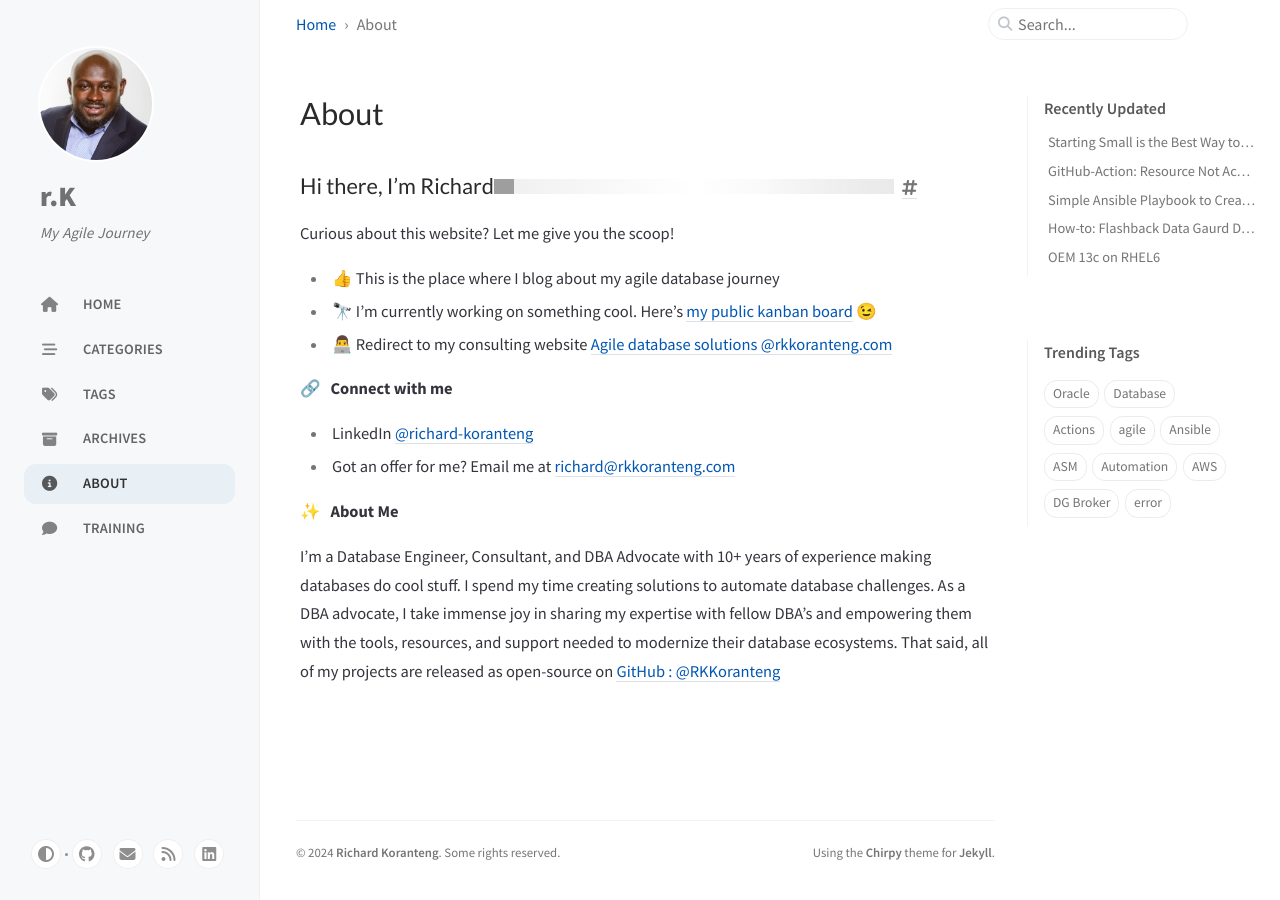
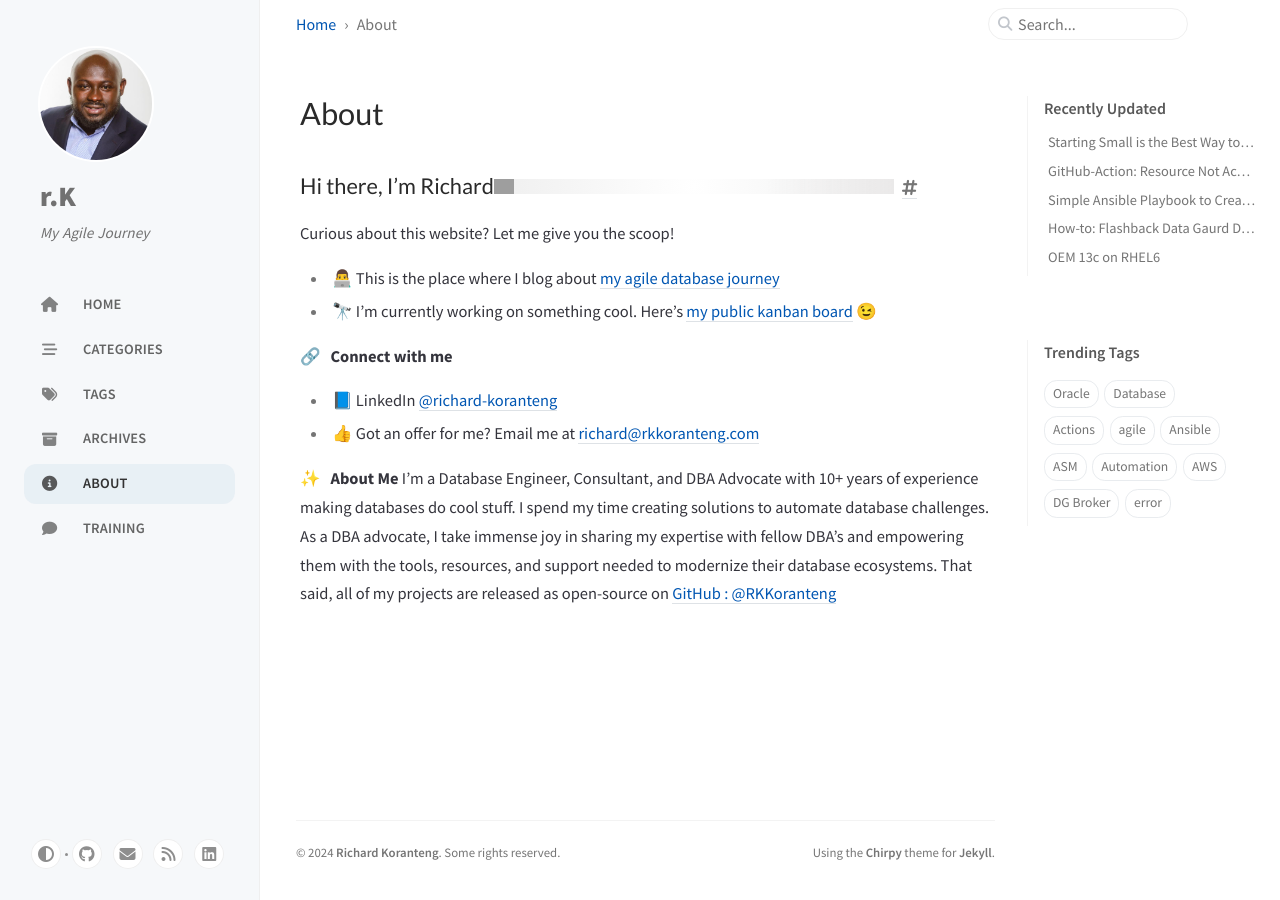
Before and after one commit to RKKoranteng/blog, a Jekyll site: the page built from _tabs/about.md, in a window 1280 px wide. Built offline with Jekyll 4.4.1, drawn with Linux system fonts in a browser that asks for light colours; cached includes are drawn as plain includes; grey boxes are pictures that could not be loaded.

Commit message:
remove stale link

```diff
--- a/_tabs/about.md
+++ b/_tabs/about.md
@@ -7,16 +7,12 @@ order: 4
 ### Hi there, I'm Richard<a href="https://rkkoranteng.com/" target="blank"><img src="https://media.giphy.com/media/hvRJCLFzcasrR4ia7z/giphy.gif" width="5%"></a>
 
 Curious about this website? Let me give you the scoop!
-* 👍  This is the place where I blog about my agile database journey
+* 👨‍💻  This is the place where I blog about <a href="https://rkkoranteng.com/categories/lessons-learned/" target="blank">my agile database journey</a>
 * 🔭  I’m currently working on something cool. Here's [my public kanban board](https://github.com/users/RKKoranteng/projects/23) 😉
-* 👨‍💻  Redirect to my consulting website <a href="https://rkkoranteng.com" target="blank">Agile database solutions @rkkoranteng.com</a>
-
-<!-- 📘 &nbsp;**Latest Blog Posts** -->
 
 🔗 &nbsp; **Connect with me**
-* LinkedIn <a href="https://www.linkedin.com/in/richard-koranteng" target="blank">@richard-koranteng</a>
-* Got an offer for me? Email me at [richard@rkkoranteng.com](mailto:richard@rkkoranteng.com)
+* 📘 LinkedIn <a href="https://www.linkedin.com/in/richard-koranteng" target="blank">@richard-koranteng</a>
+* 👍 Got an offer for me? Email me at [richard@rkkoranteng.com](mailto:richard@rkkoranteng.com)
 
 ✨ &nbsp; **About Me**
-
 I'm a Database Engineer, Consultant, and DBA Advocate with 10+ years of experience making databases do cool stuff. I spend my time creating solutions to automate database challenges. As a DBA advocate, I take immense joy in sharing my expertise with fellow DBA's and empowering them with the tools, resources, and support needed to modernize their database ecosystems. That said, all of my projects are released as open-source on [GitHub : @RKKoranteng](https://github.com/RKKoranteng)
```
